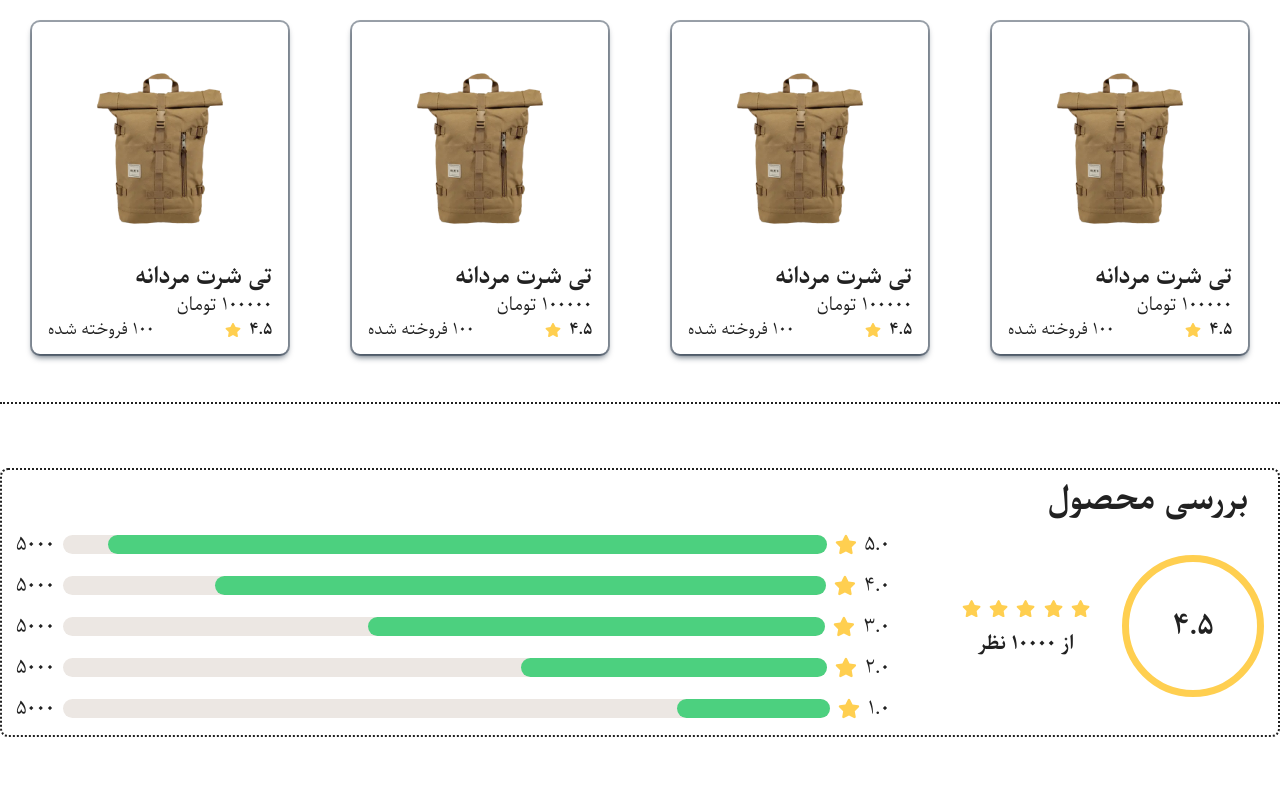
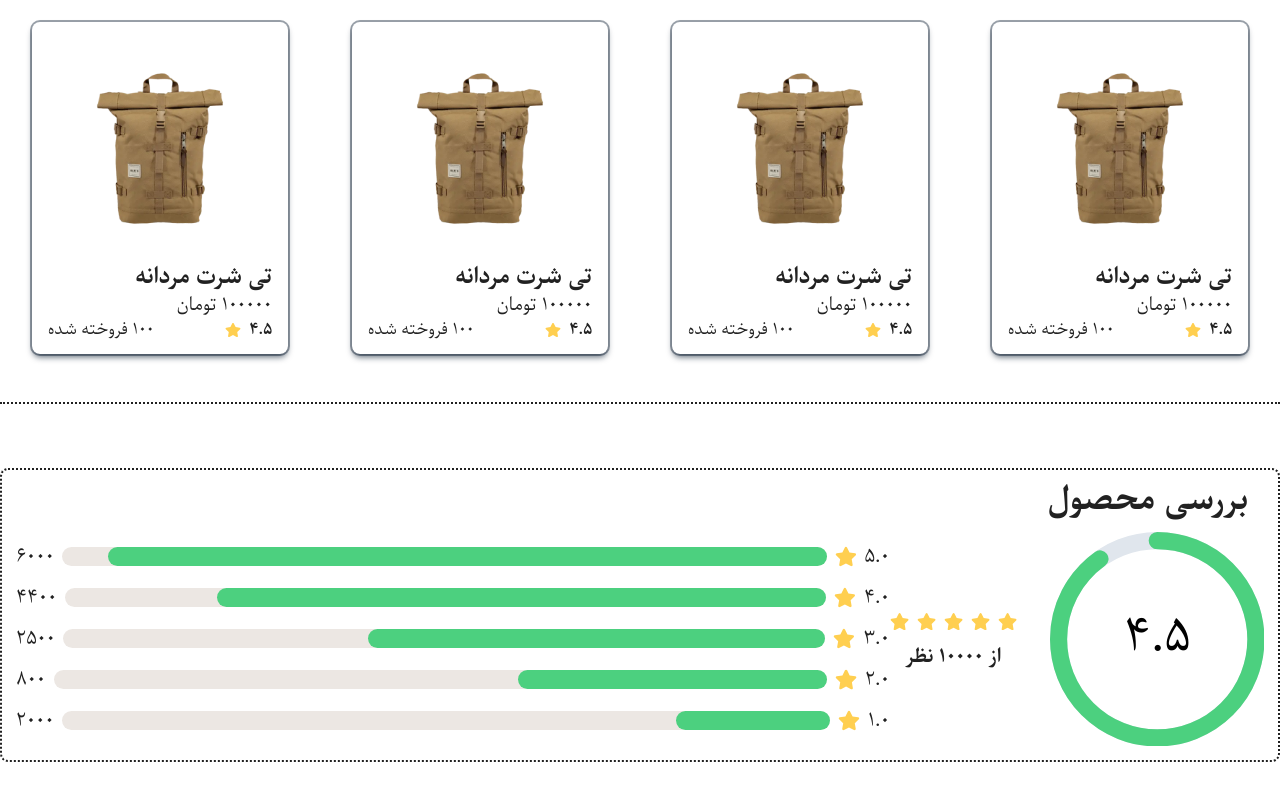
Before and after one commit to mojtaba-jsx/LINORA, a React (Vite) app: page /products/productinfo in a window 1280 px wide. Shown: the part 1199-1999 px from the top of the page. Built offline with nearby package versions, Linux system fonts and the light colour scheme.

Commit message:
[ProductInfo]- Add react circular progressbar Library

```diff
--- a/package.json
+++ b/package.json
@@ -13,6 +13,7 @@
     "framer-motion": "^12.4.7",
     "lottie-react": "^2.4.1",
     "react": "^18.3.1",
+    "react-circular-progressbar": "^2.2.0",
     "react-dom": "^18.3.1",
     "react-icons": "^5.5.0",
     "react-router-dom": "^7.1.3",
--- a/src/components/ProductReviews/ProductReviews.jsx
+++ b/src/components/ProductReviews/ProductReviews.jsx
@@ -1,18 +1,31 @@
 import React from "react";
 import "./ProductReviews.css";
 import { FaStar } from "react-icons/fa";
+import { CircularProgressbar, buildStyles } from "react-circular-progressbar";
+import "react-circular-progressbar/dist/styles.css";
 function ProductReviews() {
+  const value = 4.5;
+  const maxValue = 5;
   return (
     <div className="product-reviews">
-      <div class="container">
-        <h1 className="product-reviews__title">
-        بررسی محصول
-        </h1>
-        <div class="product-reviews__wrapper">
-          <div class="product-reviews__circle">
-            <span class="product-reviews__circle-shape">4.5</span>
-            <div class="product-reviews__stars">
-              <div class="product-reviews__stars-shapes">
+      <div className="container">
+        <h1 className="product-reviews__title">بررسی محصول</h1>
+        <div className="product-reviews__wrapper">
+          <div className="product-reviews__circle">
+            <CircularProgressbar
+              value={value}
+              maxValue={maxValue}
+              text={`${value}`}
+              strokeWidth={8}
+              styles={buildStyles({
+                pathColor: "#4cd07f",
+                trailColor: "#E0E6ED",
+                textColor: "#000",
+                textSize: "22px",
+              })}
+            />
+            <div className="product-reviews__stars">
+              <div className="product-reviews__stars-shapes">
                 <FaStar className="product-reviews__stars-shapes-star" />
                 <FaStar className="product-reviews__stars-shapes-star" />
                 <FaStar className="product-reviews__stars-shapes-star" />
@@ -23,8 +36,8 @@ function ProductReviews() {
             </div>
           </div>
 
-          <div class="product-reviews__progressbars">
-            <div class="product-reviews__progressbar">
+          <div className="product-reviews__progressbars">
+            <div className="product-reviews__progressbar">
               5.0
               <FaStar className="product-reviews__progressbar-star" />
               <progress
@@ -32,9 +45,9 @@ function ProductReviews() {
                 value={94}
                 max={100}
               ></progress>
-              5000
+              6000
             </div>
-            <div class="product-reviews__progressbar">
+            <div className="product-reviews__progressbar">
               4.0
               <FaStar className="product-reviews__progressbar-star" />
               <progress
@@ -42,9 +55,9 @@ function ProductReviews() {
                 value={80}
                 max={100}
               ></progress>
-              5000
+              4400
             </div>
-            <div class="product-reviews__progressbar">
+            <div className="product-reviews__progressbar">
               3.0
               <FaStar className="product-reviews__progressbar-star" />
               <progress
@@ -52,9 +65,9 @@ function ProductReviews() {
                 value={60}
                 max={100}
               ></progress>
-              5000
+              2500
             </div>
-            <div class="product-reviews__progressbar">
+            <div className="product-reviews__progressbar">
               2.0
               <FaStar className="product-reviews__progressbar-star" />
               <progress
@@ -62,9 +75,9 @@ function ProductReviews() {
                 value={40}
                 max={100}
               ></progress>
-              5000
+              800
             </div>
-            <div class="product-reviews__progressbar">
+            <div className="product-reviews__progressbar">
               1.0
               <FaStar className="product-reviews__progressbar-star" />
               <progress
@@ -72,7 +85,7 @@ function ProductReviews() {
                 value={20}
                 max={100}
               ></progress>
-              5000
+              2000
             </div>
           </div>
         </div>
--- a/src/custom.css
+++ b/src/custom.css
@@ -464,17 +464,17 @@ body {
   }
 
   /* * ProductReviews Component */
-  .product-reviews__wrapper{
+  .product-reviews__wrapper {
     flex-direction: column;
     row-gap: 2rem;
   }
-  .product-reviews__circle{
-    width: 100%;
+  .product-reviews__circle {
+    width: 20rem;
     justify-content: center;
 
-   text-align: center;
+    text-align: center;
   }
-  .product-reviews__progressbars{
+  .product-reviews__progressbars {
     width: 100%;
   }
 }
```
Also changed, not shown: 1 other file (tests, documents, lock files or other folders).
